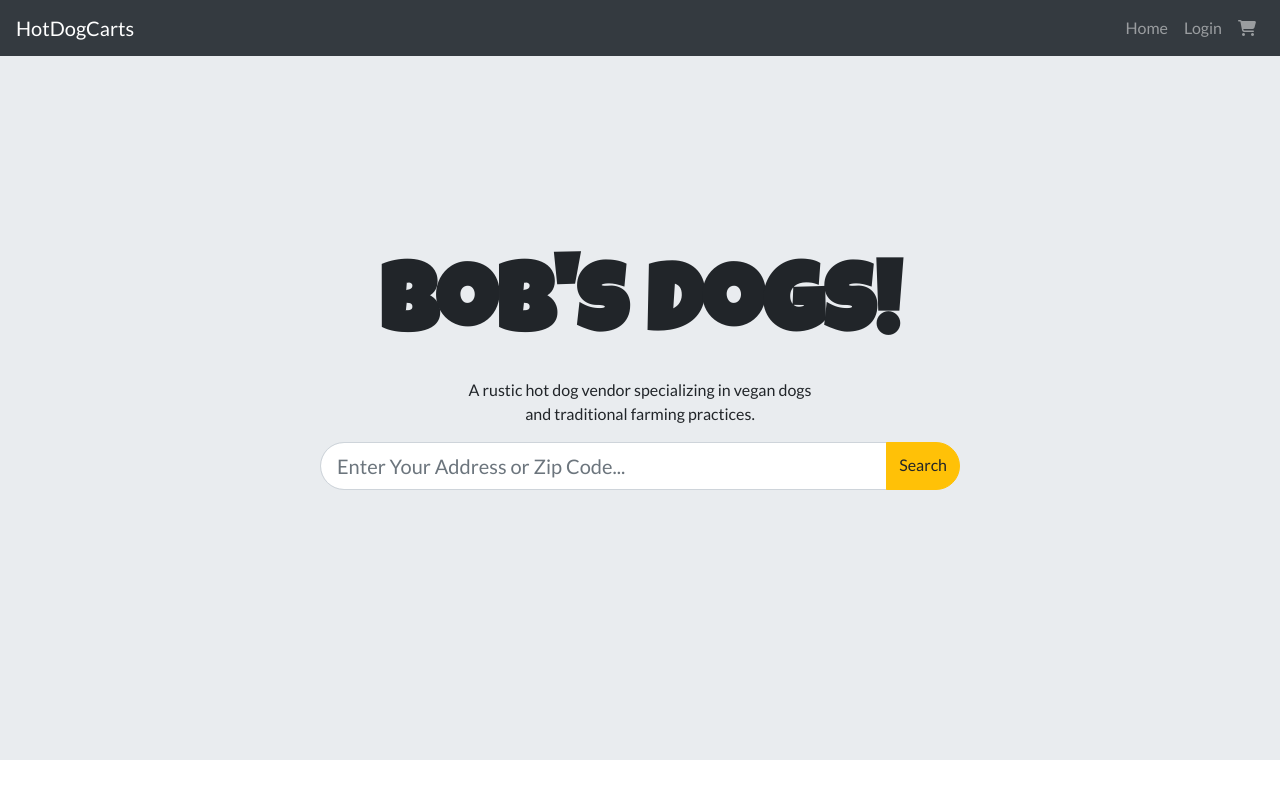
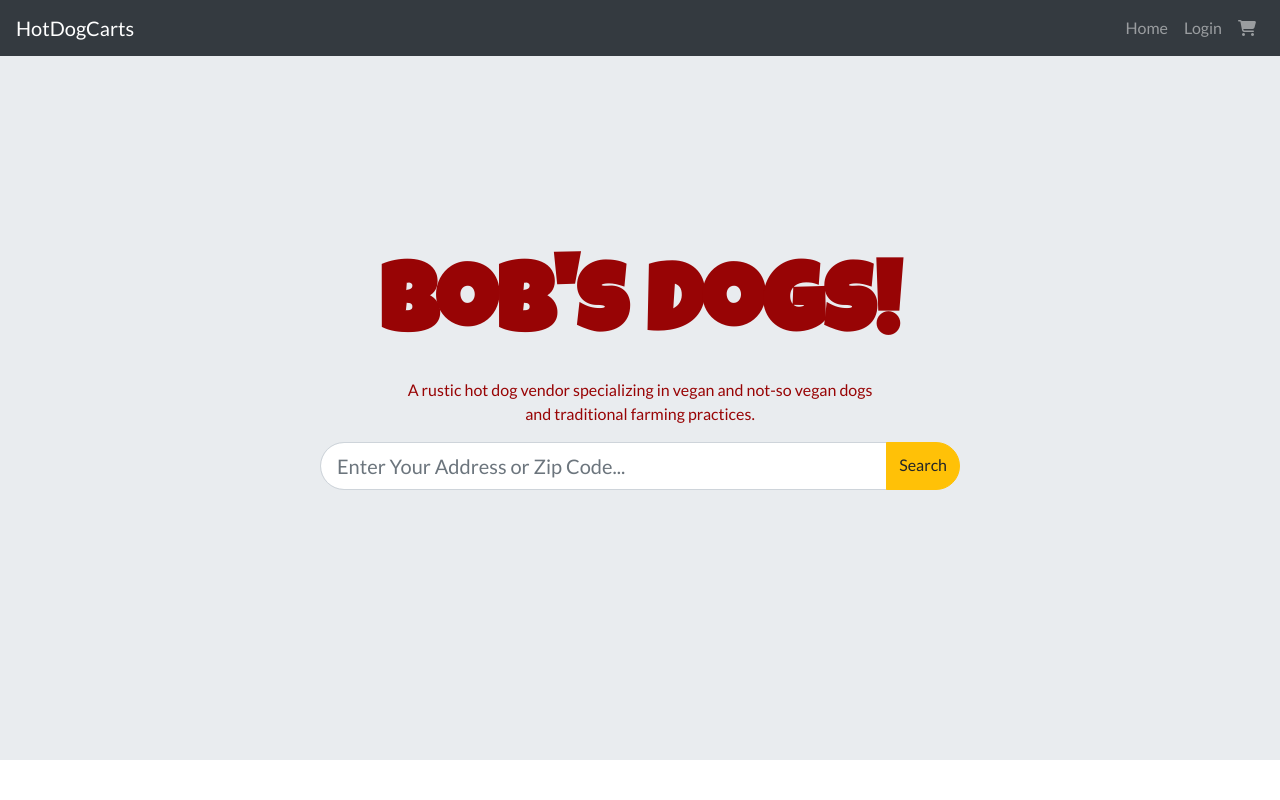
Before and after one commit to theKunte/HotDogCartsProject, a React (Create React App) app in the folder frontend/: page / in a window 1280 px wide. Shown: the top 800 px of the page. Built offline with nearby package versions, Linux system fonts and the light colour scheme; what react-google-maps would draw is missing.

Commit message:
added color to header

```diff
--- a/frontend/src/App.css
+++ b/frontend/src/App.css
@@ -19,6 +19,7 @@
   flex-direction: column;
   justify-content: center;
   align-items: center;
+  color: #980405;
 }
 .jumbotron-fluid h1 {
   font-weight: 900;
--- a/frontend/src/components/HeroSection.jsx
+++ b/frontend/src/components/HeroSection.jsx
@@ -8,7 +8,7 @@ function HeroSection() {
       </div>
       <h1>Bob's Dogs!</h1>
       <p>
-        A rustic hot dog vendor specializing in vegan dogs
+        A rustic hot dog vendor specializing in vegan and not-so vegan dogs
         <br /> and traditional farming practices.
       </p>
       <InputGroup className="mb-3">
```
